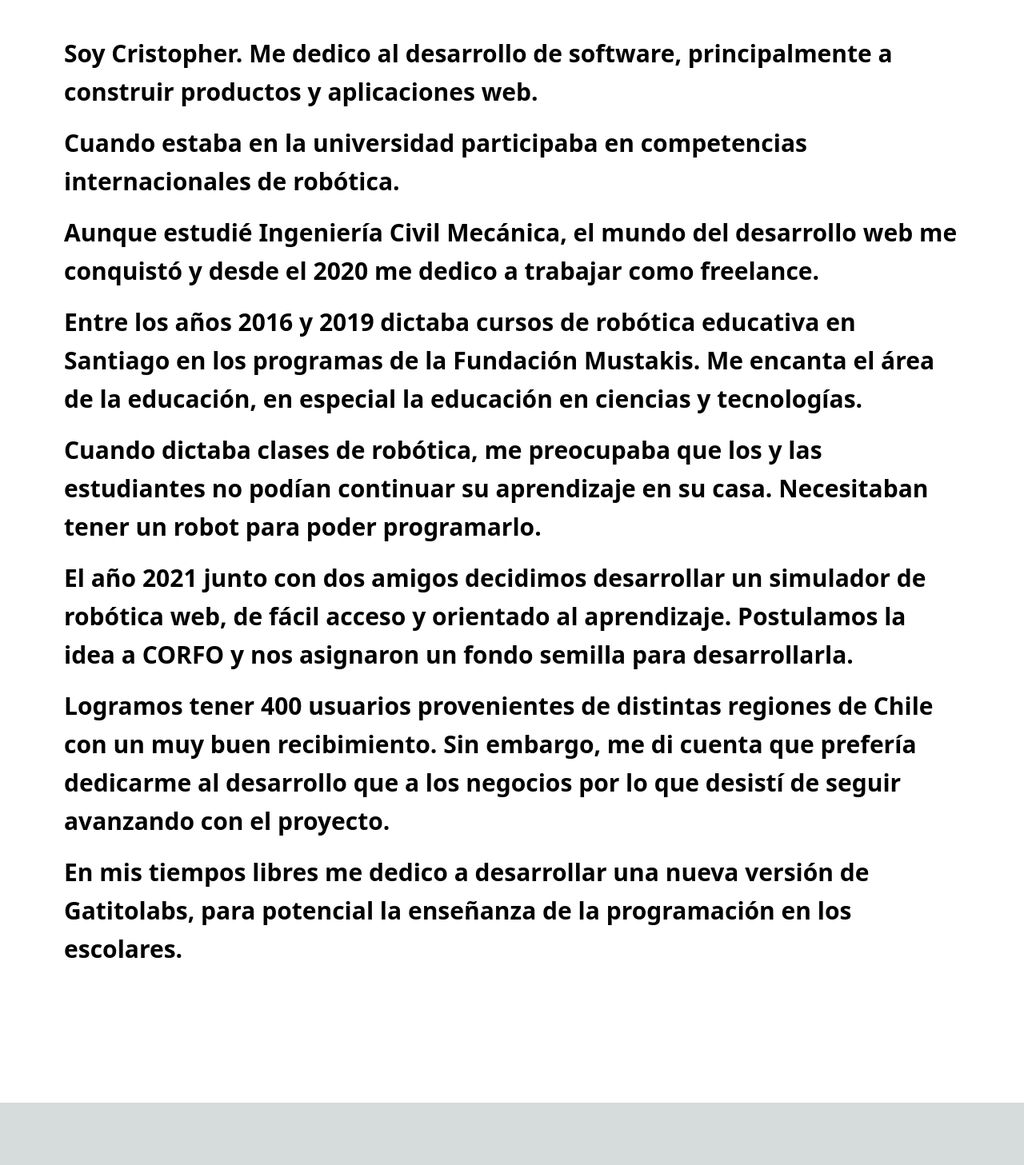
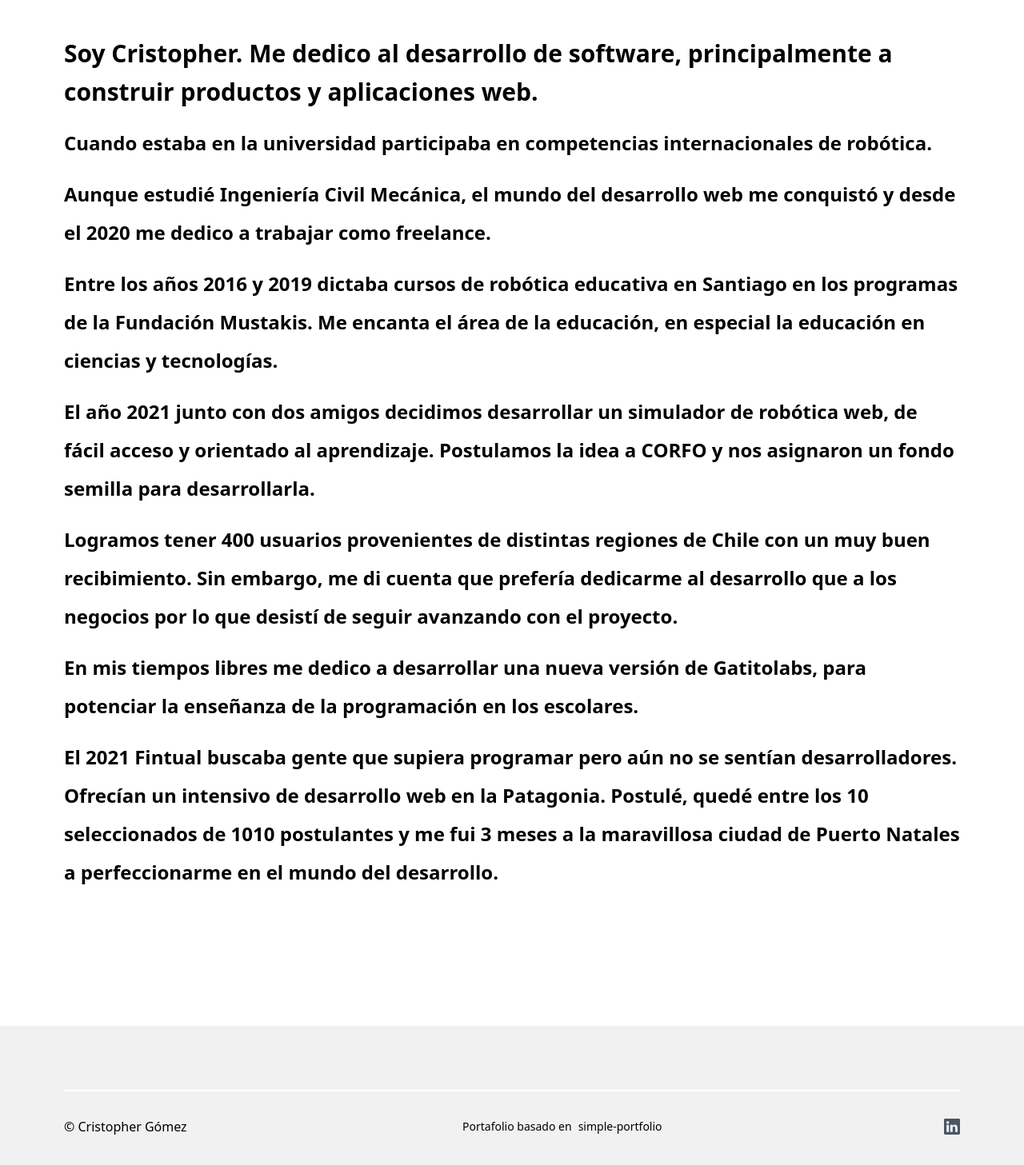
Before and after one commit to ristofer/gatito-portfolio, a Next.js app: page /about in a window 1280 px wide. Shown: the part 437-1894 px from the top of the page at 80% size. Before the commit the page ends 1816 px from the top, so only its background shows below. Built offline with nearby package versions, Linux system fonts and the light colour scheme.

Commit message:
add footer and navbar with hover behavior

```diff
--- a/components/AboutMe.js
+++ b/components/AboutMe.js
@@ -5,7 +5,7 @@ export default function AboutMe() {
     return (
         <section className="bg-white dark:bg-gray-800 pb-40">
             <div className="max-w-6xl mx-auto h-48 bg-white dark:bg-gray-800">
-                <h1 className="text-5xl md:text-9xl font-bold py-20 text-center md:text-left">
+                <h1 className="text-5xl md:text-9xl text-gray-300 font-bold py-20 text-center md:text-left">
                     Sobre mí.
                 </h1>
             </div>
--- a/components/AboutMeFull.js
+++ b/components/AboutMeFull.js
@@ -17,46 +17,46 @@ export default function AboutMeFull() {
                         construir productos y aplicaciones web.
                     </p>
                     <p
-                        className="leading-loose text-xl md:text-3xl font-semibold mx-4 pb-2 pt-2"
+                        className="leading-loose text-xl md:text-2xl font-semibold mx-4 pb-2 pt-2"
                         style={{ lineHeight: "3rem" }}>
                         Cuando estaba en la universidad participaba en competencias internacionales de robótica.
                     </p>
                     <p
-                        className="leading-loose text-xl md:text-3xl font-semibold mx-4 pb-2 pt-2"
+                        className="leading-loose text-xl md:text-2xl font-semibold mx-4 pb-2 pt-2"
                         style={{ lineHeight: "3rem" }}>
                         Aunque estudié Ingeniería Civil Mecánica, el mundo del desarrollo web me conquistó y desde el 2020
                         me dedico a trabajar como freelance.
                     </p>
                     <p
-                        className="leading-loose text-xl md:text-3xl font-semibold mx-4 pb-2 pt-2"
+                        className="leading-loose text-xl md:text-2xl font-semibold mx-4 pb-2 pt-2"
                         style={{ lineHeight: "3rem" }}>
                         Entre los años 2016 y 2019 dictaba cursos de robótica educativa en Santiago en los programas de la Fundación Mustakis.
                         Me encanta el área de la educación, en especial la educación en ciencias y tecnologías.
                     </p>
                     <p
-                        className="leading-loose text-xl md:text-3xl font-semibold mx-4 pb-2 pt-2"
-                        style={{ lineHeight: "3rem" }}>
-                        Cuando dictaba clases de robótica, me preocupaba que los y las estudiantes no podían continuar su aprendizaje en su casa.
-                        Necesitaban tener un robot para poder programarlo.
-
-                    </p>
-                    <p
-                        className="leading-loose text-xl md:text-3xl font-semibold mx-4 pb-2 pt-2"
+                        className="leading-loose text-xl md:text-2xl font-semibold mx-4 pb-2 pt-2"
                         style={{ lineHeight: "3rem" }}>
                         El año 2021 junto con dos amigos decidimos desarrollar un simulador de robótica web, de fácil acceso y orientado al aprendizaje. Postulamos la idea a CORFO y nos asignaron un fondo
                         semilla para desarrollarla.
                     </p>
                     <p
-                        className="leading-loose text-xl md:text-3xl font-semibold mx-4 pb-2 pt-2"
+                        className="leading-loose text-xl md:text-2xl font-semibold mx-4 pb-2 pt-2"
                         style={{ lineHeight: "3rem" }}>
                         Logramos tener 400 usuarios provenientes de distintas regiones de Chile con un muy buen recibimiento.
                         Sin embargo, me di cuenta que prefería dedicarme al desarrollo que a los negocios por lo que desistí de seguir avanzando con el proyecto.
                     </p>
-<p
-                        className="leading-loose text-xl md:text-3xl font-semibold mx-4 pb-2 pt-2"
+                    <p
+                        className="leading-loose text-xl md:text-2xl font-semibold mx-4 pb-2 pt-2"
                         style={{ lineHeight: "3rem" }}>
-En mis tiempos libres me dedico a desarrollar una nueva versión de Gatitolabs, para potencial la enseñanza de la programación en los escolares.
-</p>
+                        En mis tiempos libres me dedico a desarrollar una nueva versión de Gatitolabs, para potenciar la enseñanza de la programación en los escolares.
+                    </p>
+                    <p
+                        className="leading-loose text-xl md:text-2xl font-semibold mx-4 pb-2 pt-2"
+                        style={{ lineHeight: "3rem" }}>
+                        El 2021 Fintual buscaba gente que supiera programar pero aún no se sentían desarrolladores. Ofrecían un intensivo de desarrollo web en la Patagonia.
+                        Postulé, quedé entre los 10 seleccionados de 1010 postulantes y me fui 3 meses a la maravillosa ciudad de Puerto Natales a
+                        perfeccionarme en el mundo del desarrollo.
+                    </p>
                 </div>
             </div>
         </section>
--- a/components/ContainerBlock.js
+++ b/components/ContainerBlock.js
@@ -2,6 +2,7 @@ import React from "react";
 import Head from "next/head";
 import { useRouter } from "next/router";
 import Navbar from "./Navbar";
+import Footer from "./Footer";
 
 export default function ContainerBlock({ children, ...customMeta }) {
     const router = useRouter();
@@ -39,6 +40,7 @@ export default function ContainerBlock({ children, ...customMeta }) {
             <main className="bg-red-600 dark:bg-gray-800 w-full">
                 <Navbar />
                 <div>{children}</div>
+                <Footer/>
             </main>
         </div>
     );
--- /dev/null
+++ b/components/Footer.js
@@ -0,0 +1,48 @@
+import React from "react";
+import userData from "@constants/data";
+
+export default function Footer() {
+  return (
+    <div className="bg-[#F1F1F1] dark:bg-gray-900">
+      <div className="max-w-6xl  mx-auto px-4 py-10 md:py-20">
+        <div className="h-0.5 w-full bg-white dark:bg-gray-700"></div>
+        <div className="flex flex-col space-y-4 md:space-y-0 md:flex-row justify-between md:items-center mt-8">
+          <div>
+            <p>&copy; Cristopher Gómez</p>
+          </div>
+          <div>
+            {/* Support me by keeping this in the footer, please. :) */}
+            <div className="text-sm">
+              Portafolio basado en
+              <div className="inline-block">
+                <a
+                  className=" px-2 py-1  hover:text-gray-50"
+                  href="https://github.com/manuarora700/simple-developer-portfolio-website"
+                >
+                  simple-portfolio
+                </a>
+              </div>
+            </div>
+          </div>
+          <div className="space-x-4 flex flex-row items-center">
+            <a
+              href={userData.socialLinks.linkedin}
+              className="text-base font-normal text-gray-600 dark:text-gray-300"
+            >
+              <svg
+                xmlns="http://www.w3.org/2000/svg"
+                width="16"
+                height="16"
+                fill="currentColor"
+                className="bi bi-linkedin h-5 w-5"
+                viewBox="0 0 16 16"
+              >
+                <path d="M0 1.146C0 .513.526 0 1.175 0h13.65C15.474 0 16 .513 16 1.146v13.708c0 .633-.526 1.146-1.175 1.146H1.175C.526 16 0 15.487 0 14.854V1.146zm4.943 12.248V6.169H2.542v7.225h2.401zm-1.2-8.212c.837 0 1.358-.554 1.358-1.248-.015-.709-.52-1.248-1.342-1.248-.822 0-1.359.54-1.359 1.248 0 .694.521 1.248 1.327 1.248h.016zm4.908 8.212V9.359c0-.216.016-.432.08-.586.173-.431.568-.878 1.232-.878.869 0 1.216.662 1.216 1.634v3.865h2.401V9.25c0-2.22-1.184-3.252-2.764-3.252-1.274 0-1.845.7-2.165 1.193v.025h-.016a5.54 5.54 0 0 1 .016-.025V6.169h-2.4c.03.678 0 7.225 0 7.225h2.4z" />
+              </svg>
+            </a>
+          </div>
+        </div>
+      </div>
+    </div>
+  );
+}
--- a/components/Hero.js
+++ b/components/Hero.js
@@ -8,13 +8,13 @@ export default function Hero() {
 
             </div>
             <div className="w-full lg:flex lg:flex-col md:w-1/3 text-center md:text-left mx-auto lg:p-20">
-                <h1 className="text-4xl md:text-8xl font-bold text-gray-300 dark:text-gray-200 my-2">
+                <h1 className="text-4xl md:text-8xl font-bold text-gray-400 dark:text-gray-400 my-2">
                     Fullstack Dev
                 </h1>
-                <h1 className="text-4xl md:text-8xl font-bold text-gray-300 dark:text-gray-200 my-2">
+                <h1 className="text-4xl md:text-8xl font-bold text-gray-300 dark:text-red-200 my-2">
                     Cristopher
                 </h1>
-                <h1 className="text-4xl md:text-8xl font-bold text-gray-300 dark:text-gray-200 my-2">
+                <h1 className="text-4xl md:text-8xl font-bold text-gray-300 dark:text-blue-200 my-2">
                     Gómez
                 </h1>
             </div>
--- a/components/HighlightedProjects.js
+++ b/components/HighlightedProjects.js
@@ -6,7 +6,7 @@ export default function HighlightedProject() {
         <div className="bg-white -mt-40 dark:bg-gray-900">
             <div className="max-w-6xl mx-auto">
                 <header className="flex flex-col md:flex-row justify-end items-center pt-40 mx-10 md:my-20 lg:my-0">
-                    <h1 className="text-6xl lg:text-9xl max-w-lg font-bold text-gray-500 my-20 md:my-0 md:text-white dark:text-gray-600 text-center">
+                    <h1 className="text-6xl lg:text-9xl max-w-lg font-bold text-gray-300 my-20 md:my-0 md:text-white dark:text-gray-300 text-center">
                         Proyectos
                     </h1>
                 </header>
--- a/constants/data.js
+++ b/constants/data.js
@@ -74,14 +74,9 @@ const userData = {
         desc: "Subjects being PCM - I barely survived with 93.6% marks aggregate. Flex fridays, fellas.",
       },
     ],
-    resumeUrl:
-      "https://drive.google.com/file/d/1xmE3BOmgM7TAOOgVp36xQIQvYDntDYoo/view?usp=sharing",
     socialLinks: {
-      instagram: "https://instagram.com/maninthere",
-      twitter: "https://twitter.com/mannupaaji",
-      linkedin: "https://linkedin.com/in/manuarora28",
-      github: "https://github.com/manuarora700",
-      facebook: "https://facebook.com/",
+      linkedin: "https://www.linkedin.com/in/cristopher-g%C3%B3mez-892872136/",
+      github: "https://github.com/ristofer",
     },
   };
 
```
Also changed, not shown: components/Navbar.js (+10 -5 lines).
